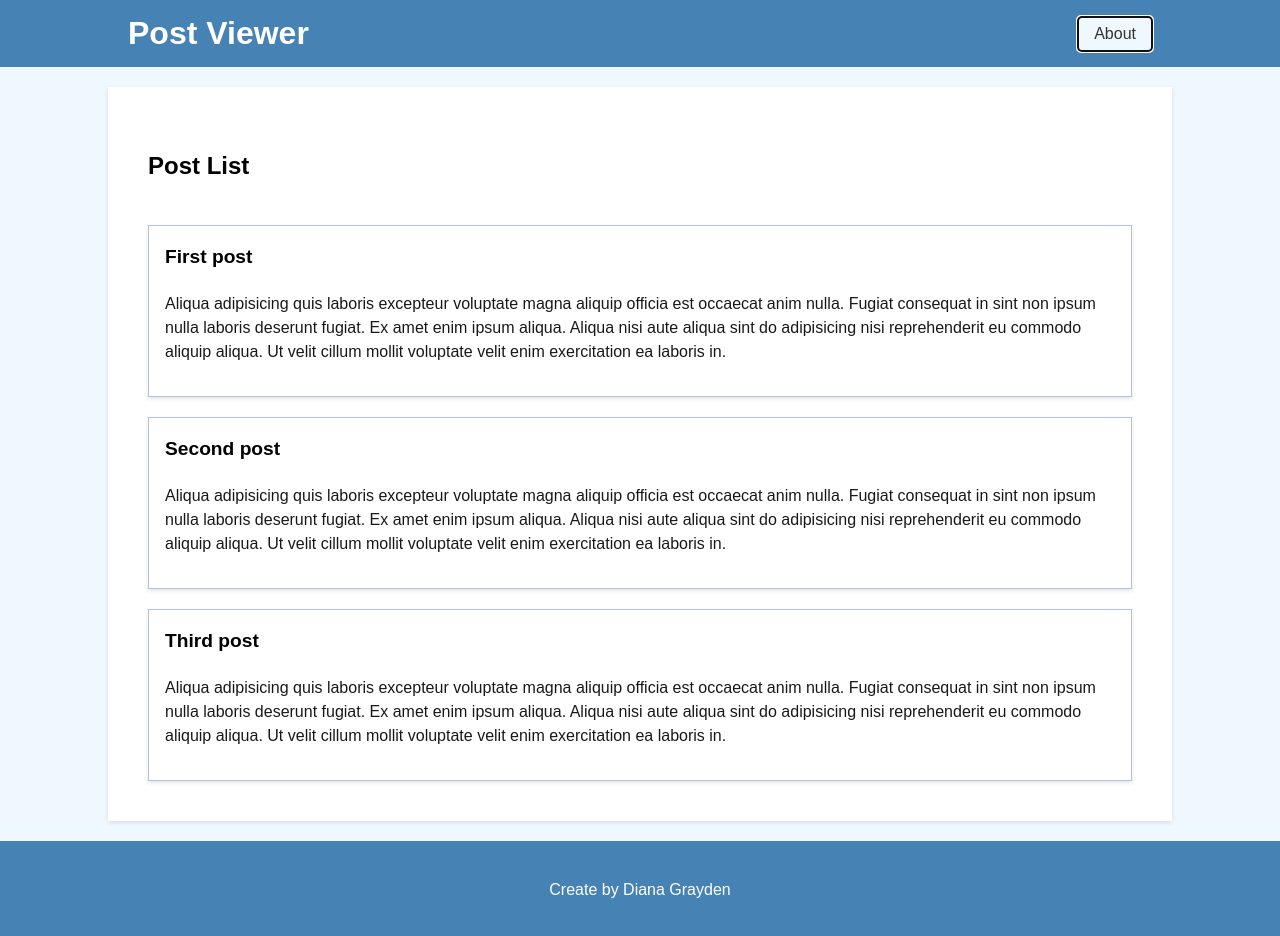
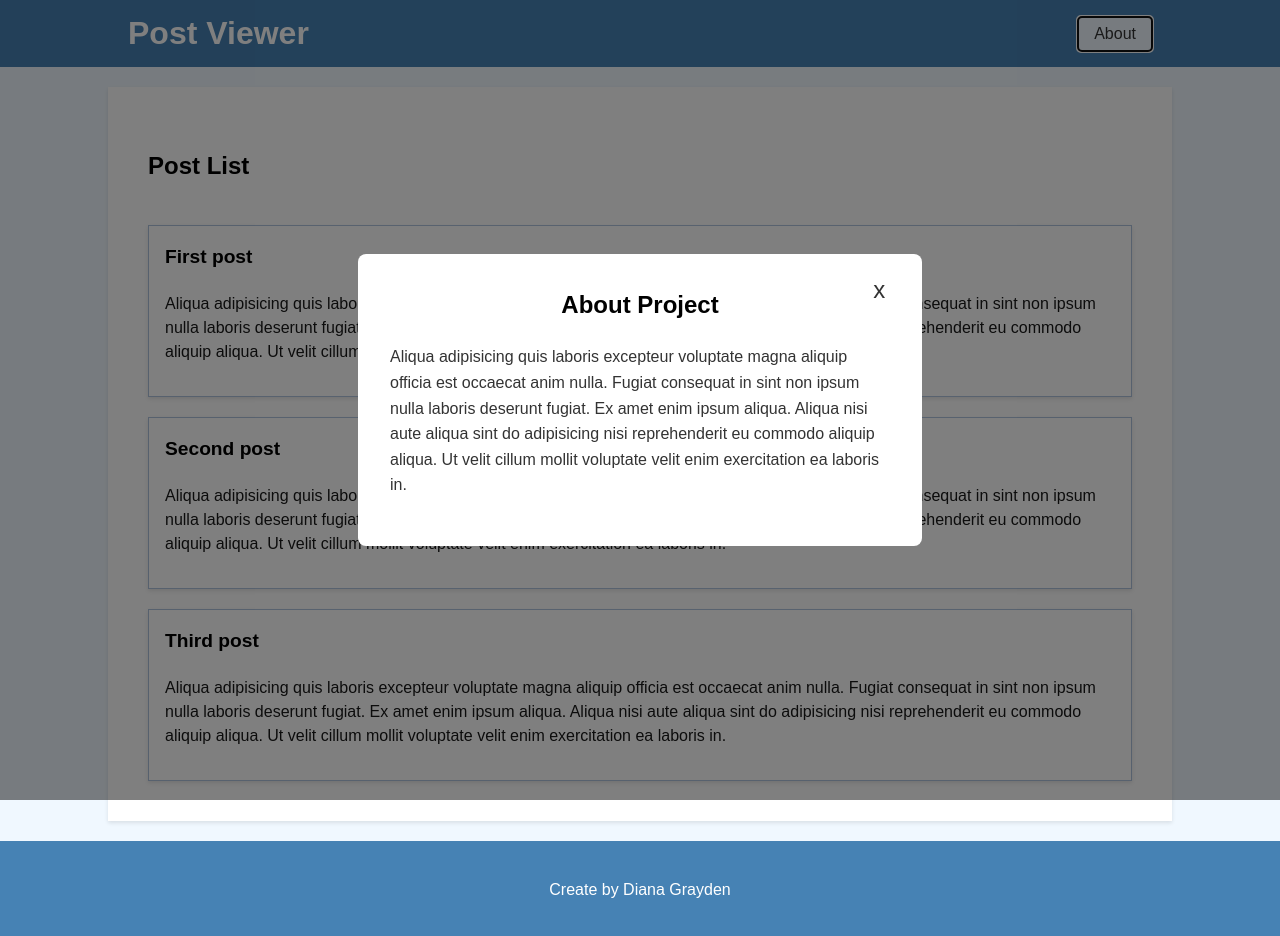
Before and after one commit to digrayden/Post-Viewer, a React (Vite) app in the folder post-viewer-app/: page / in a window 1280 px wide. Both pictures are taken after a click on the button "About". Shown: the top 936 px of the page. Built offline with nearby package versions, Linux system fonts and the light colour scheme.

Commit message:
feat: add code for modal window

```diff
--- a/post-viewer-app/src/App.css
+++ b/post-viewer-app/src/App.css
@@ -158,3 +158,42 @@ body {
 .button.secondary:hover {
   background-color: var(--secondary-hover);
 }
+
+.modal-overlay {
+  position: fixed;
+  top: 0;
+  left: 0;
+  right: 0;
+  bottom: 0;
+  background-color: rgba(0, 0, 0, 0.5);
+  display: flex;
+  justify-content: center;
+  align-items: center;
+  z-index: 1000;
+}
+
+.modal-content {
+  background-color: var(--main-bg);
+  padding: 2rem;
+  border-radius: 8px;
+  max-width: 500px;
+  width: 90%;
+  position: relative;
+}
+
+.modal-close {
+  position: absolute;
+  top: 0.5rem;
+  right: 0.5rem;
+  background: none;
+  border: none;
+  font-size: 1.5rem;
+  cursor: pointer;
+  color: var(--text-color);
+}
+
+.modal-title {
+  margin-top: 0;
+  color: var(--main-text);
+  text-align: center;
+}
--- a/post-viewer-app/src/shared/ui/Modal/Modal.tsx
+++ b/post-viewer-app/src/shared/ui/Modal/Modal.tsx
@@ -0,0 +1,36 @@
+import { useEffect } from 'react'
+import type { ReactNode } from 'react'
+import { createPortal } from 'react-dom'
+
+interface ModalProps {
+  children: ReactNode
+  isOpen: boolean
+  onClose: () => void
+}
+
+const Modal = ({ children, isOpen, onClose }: ModalProps) => {
+  useEffect(() => {
+    const handleKeyDown = (e: KeyboardEvent) => {
+      if (e.key === 'Escape') onClose()
+    }
+
+    document.addEventListener('keydown', handleKeyDown)
+    return () => document.removeEventListener('keydown', handleKeyDown)
+  }, [onClose])
+
+  if (!isOpen) return null
+
+  return createPortal(
+    <div className="modal-overlay" onClick={onClose}>
+      <div className="modal-content" onClick={e => e.stopPropagation()}>
+        {children}
+        <button className="modal-close" onClick={onClose}>
+          x
+        </button>
+      </div>
+    </div>,
+    document.body
+  )
+}
+
+export default Modal
--- a/post-viewer-app/src/widgets/LayoutHeader/Header.tsx
+++ b/post-viewer-app/src/widgets/LayoutHeader/Header.tsx
@@ -1,15 +1,23 @@
+import { useState } from 'react'
 import Button from '../../shared/ui/Button/Button'
+import Modal from '../../shared/ui/Modal/Modal'
 
 const Header = () => {
+  const [isModalOpen, setIsModalOpen] = useState(false)
 
   return (
     <header className="header">
       <div className="header_content">
         <h1 className="header_title">Post Viewer</h1>
         <div className="header_buttons">
-          <Button>About</Button>
+          <Button onClick={() => setIsModalOpen(true)}>About</Button>
         </div>
       </div>
+
+      <Modal isOpen={isModalOpen} onClose={() => setIsModalOpen(false)}>
+        <h2 className="modal-title">About Project</h2>
+        <p>Aliqua adipisicing quis laboris excepteur voluptate magna aliquip officia est occaecat anim nulla. Fugiat consequat in sint non ipsum nulla laboris deserunt fugiat. Ex amet enim ipsum aliqua. Aliqua nisi aute aliqua sint do adipisicing nisi reprehenderit eu commodo aliquip aliqua. Ut velit cillum mollit voluptate velit enim exercitation ea laboris in.</p>
+      </Modal>
     </header>
   )
 }
```
